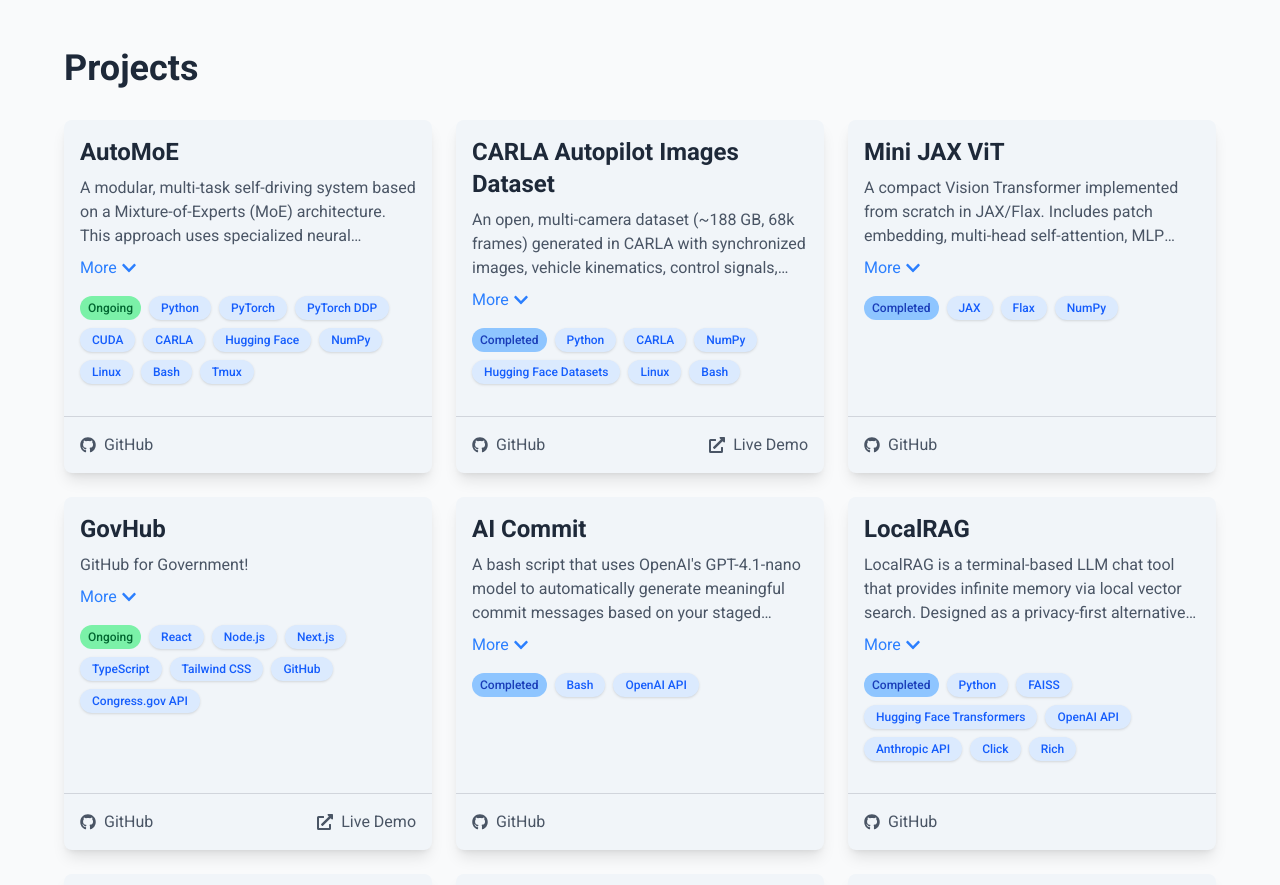
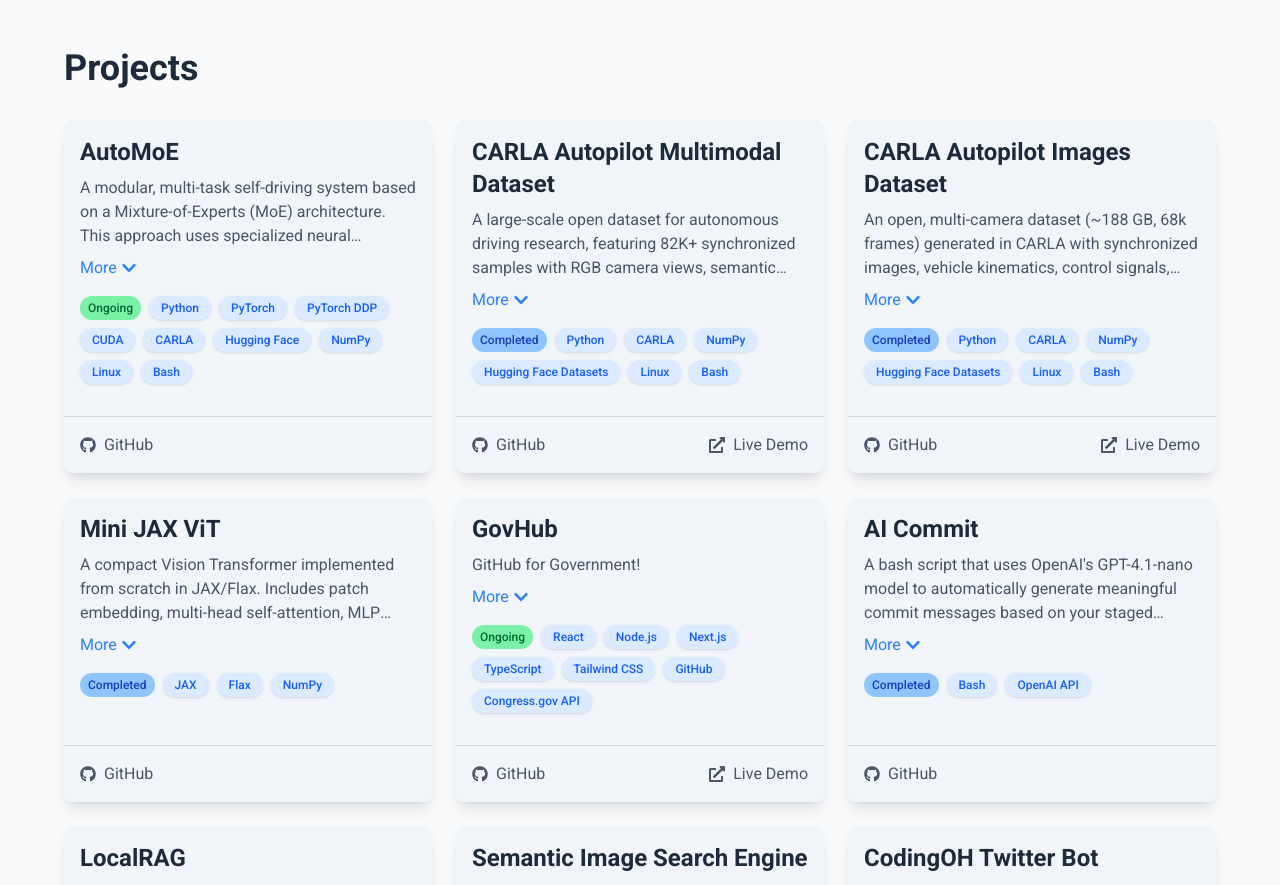
Before and after one commit to immanuel-peter/digital-resume, a Next.js app: page / in a window 1280 px wide. Shown: the part 3160-4045 px from the top of the page. Built offline with nearby package versions, Linux system fonts and the light colour scheme.

Commit message:
Add new hf dataset

```diff
--- a/components/Projects.tsx
+++ b/components/Projects.tsx
@@ -112,11 +112,25 @@
         "Hugging Face",
         "NumPy",
         "Linux",
-        "Bash",
-        "Tmux"
+        "Bash"
       ],
       githubUrl: "https://github.com/immanuel-peter/self-driving-model",
       status: "Ongoing",
+    },
+    {
+      title: "CARLA Autopilot Multimodal Dataset",
+      description: "A large-scale open dataset for autonomous driving research, featuring 82K+ synchronized samples with RGB camera views, semantic segmentation, LiDAR point clouds, 2D bounding boxes, and detailed ego-vehicle states. Built in CARLA with varied weather, maps, and traffic to support tasks like object detection, sensor fusion, imitation learning, and reinforcement learning.",
+      technologies: [
+        "Python",
+        "CARLA",
+        "NumPy",
+        "Hugging Face Datasets",
+        "Linux",
+        "Bash"
+      ],
+      githubUrl: "https://github.com/immanuel-peter",
+      liveUrl: "https://huggingface.co/datasets/immanuelpeter/carla-autopilot-multimodal-dataset",
+      status: "Completed"
     },
     {
       title: "CARLA Autopilot Images Dataset",
--- a/public/biography.js
+++ b/public/biography.js
@@ -11,16 +11,45 @@
 - Anticipated Graduation: June 2028
 
 ## What He's Building Now
-- AutoMoE — A modular, multi-task self-driving system grounded in a Mixture-of-Experts (MoE) architecture for CARLA simulation. Uses specialized expert networks for perception/planning subtasks and a gating network to route inputs. Built with PyTorch (DDP), CUDA, and Linux; designed for interpretability, scalability, and clean handoffs between modules. Source: github.com/immanuel-peter/self-driving-model
+**AutoMoE**
+- Modular, multi-task self-driving system based on a Mixture-of-Experts (MoE) architecture for CARLA simulation.
+- Uses specialized expert networks for perception and planning subtasks, with a gating network to route inputs.
+- Built with PyTorch (DDP), CUDA, and Linux.
+- Designed for interpretability, scalability, and clean handoffs between modules.
+- [Source](https://github.com/immanuel-peter/self-driving-model)
 
 ## Selected Projects
-- CARLA Autopilot ImagesDataset — An open, multi-camera dataset (~188 GB, 68k frames) generated in CARLA with synchronized images, vehicle kinematics, control signals, traffic density, and collision logs. Designed for imitation learning, vision-to-control benchmarks, and multimodal self-driving research. Released with a reproducible collection pipeline and Hugging Face integration. Source: github.com/immanuel-peter, Dataset: huggingface.co/datasets/immanuelpeter/carla-autopilot-images
-- Mini JAX ViT — A compact Vision Transformer implemented in JAX/Flax to study transformer internals (patch embeddings, MHSA, MLP blocks) with a simple training loop. Source: github.com/immanuel-peter/jax-vit
-- LocalRAG — Terminal LLM chat with infinite memory via local vector search (FAISS). Persistent conversations, model switching, and context injection without external servers.
-- Semantic Image Search — Full-stack text-to-image retrieval with FastAPI, CLIP, and a Next.js/Tailwind frontend; Unsplash API integration.
-- AI Commit — Bash utility using the OpenAI API to generate meaningful commit messages from staged diffs.
-- GovHub — Civic software concept: GitHub-style workflow for legislation; built with React/Next.js/TypeScript.
-- Portfolio — This site, including ImmanuelAI for interactive Q&A.
+**Datasets**
+- **CARLA Autopilot Multimodal Dataset**
+  - Large-scale open dataset for autonomous driving research: 82K+ synchronized samples (RGB camera, semantic segmentation, LiDAR, 2D boxes, ego-vehicle states).
+  - Built in CARLA with varied weather, maps, and traffic for tasks like object detection, sensor fusion, imitation learning, and RL.
+  - [Source](https://github.com/immanuel-peter) | [Dataset](https://huggingface.co/datasets/immanuelpeter/carla-autopilot-multimodal-dataset)
+- **CARLA Autopilot Images Dataset**
+  - Multi-camera dataset (~188 GB, 68k frames) from CARLA: synchronized images, vehicle kinematics, control signals, traffic density, collision logs.
+  - For imitation learning, vision-to-control, and multimodal self-driving research. Includes reproducible pipeline and Hugging Face integration.
+  - [Source](https://github.com/immanuel-peter) | [Dataset](https://huggingface.co/datasets/immanuelpeter/carla-autopilot-images)
+
+**AI & ML Projects**
+- **Mini JAX ViT**
+  - Compact Vision Transformer in JAX/Flax for studying transformer internals (patch embeddings, MHSA, MLP blocks) with a simple training loop.
+  - [Source](https://github.com/immanuel-peter/jax-vit)
+- **LocalRAG**
+  - Terminal LLM chat with infinite memory via local vector search (FAISS). Persistent conversations, model switching, and context injection—no external servers.
+  - [Source](https://github.com/immanuel-peter/localrag)
+- **Semantic Image Search**
+  - Full-stack text-to-image retrieval: FastAPI backend, CLIP, Next.js/Tailwind frontend, Unsplash API integration.
+  - [Source](https://github.com/immanuel-peter/semantic-image-search)
+- **AI Commit**
+  - Bash utility using OpenAI API to generate meaningful commit messages from staged diffs.
+  - [Source](https://github.com/immanuel-peter/ai-commit)
+
+**Web & Software**
+- **GovHub**
+  - Civic software concept: GitHub-style workflow for legislation. Built with React, Next.js, TypeScript.
+  - [Source](https://github.com/immanuel-peter/govhub)
+- **Portfolio**
+  - This site, including ImmanuelAI for interactive Q&A.
+  - [Source](https://github.com/immanuel-peter/digital-resume)
 
 ## Experience Highlights
 - Software Engineering Intern, Quantum Rings (Summer 2025)
@@ -66,6 +95,7 @@
 ## How To Assess Him
 - GitHub profile and active projects: github.com/immanuel-peter
 - AutoMoE (self-driving): github.com/immanuel-peter/self-driving-model
+- Hugging Face: huggingface.co/immanuelpeter
 - Browse commits, readmes, and issue discussions for velocity, code clarity, and ownership.
 
 ## Contact
```
Also changed, not shown: 1 other file (tests, documents, lock files or other folders).
